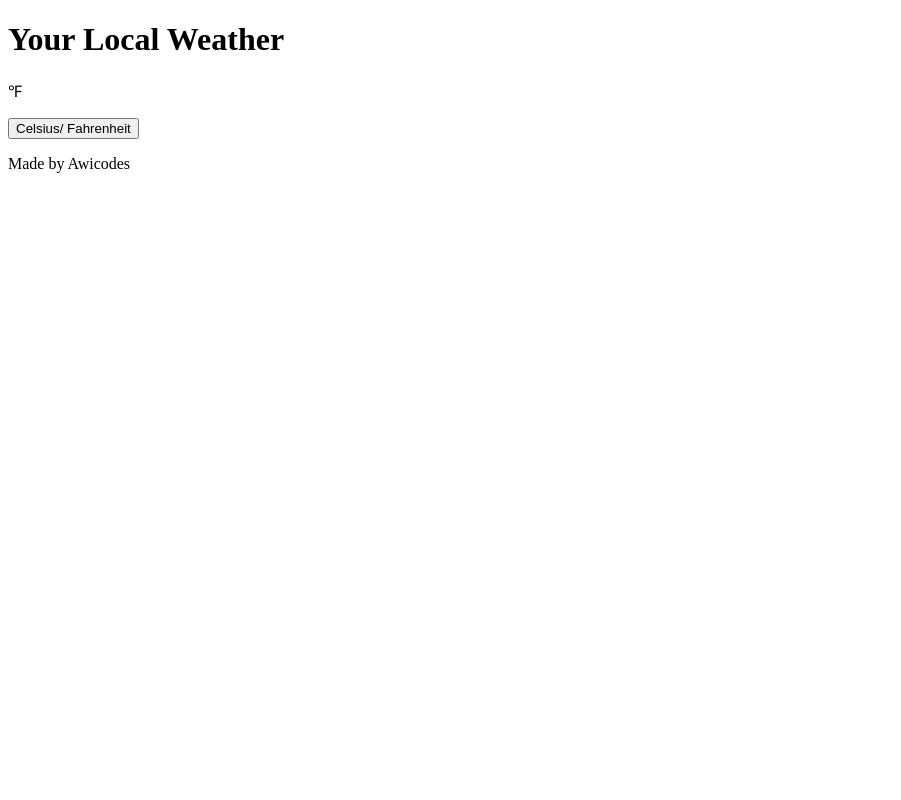
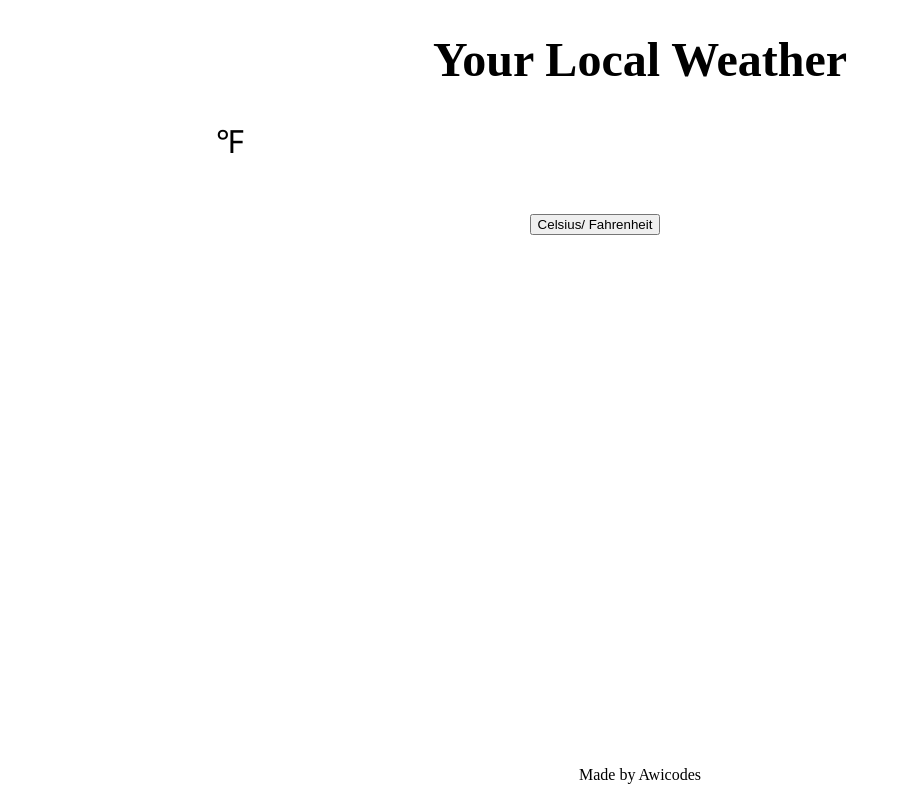
Before and after one commit to Awilda/LocalWeatherApp, a plain HTML site: page index.html in a window 1280 px wide. Shown: the whole page, without its empty margins (0-901 px from the left). Drawn offline with Linux system fonts and the light colour scheme.

Commit message:
Add and link stylesheet

```diff
--- a/index.html
+++ b/index.html
@@ -2,6 +2,8 @@
 <html>
 <head>
 	<title>FCC Local Weather App</title>
+	<meta name="viewport" content="width=device-width, initial-scale=1" charset="utf-8"/>
+	<link rel="stylesheet" type="text/css" href="stylesheet.css">
 </head>
 <body>
 <h1>Your Local Weather</h1>
--- a/stylesheet.css
+++ b/stylesheet.css
@@ -0,0 +1,45 @@
+body {
+  font-family: 'Playfair Display', serif;
+  padding-left: 5em;
+  padding-right: 5em;
+}
+h1, h2 {
+  position: relative;
+  text-align: center;
+}
+h1 {
+    font-size: 3em;
+}
+.row {
+  padding-right: 8em;
+  padding-left: 8em;
+  padding-bottom: 5em;
+}
+#degrees {
+  text-align: right;
+}
+#degrees, #units {
+  font-size: 2em;
+}
+#weather-image {
+  width: 15em;
+  height: 15em;
+  position: relative;
+  top: 50%;
+  left: 50%;
+  margin-top: -45px;
+  margin-left: -100px;
+}
+button {
+  position: relative;
+  left: 40%;
+  bottom: 4.5em;
+}
+footer {
+  position: absolute;
+  right: 0;
+  bottom: 0;
+  left: 0;
+  padding: 1rem;
+  text-align: center;
+}
```
